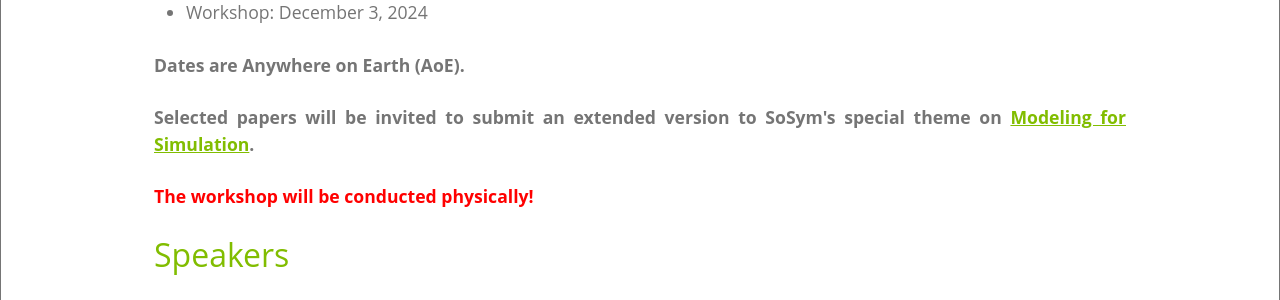
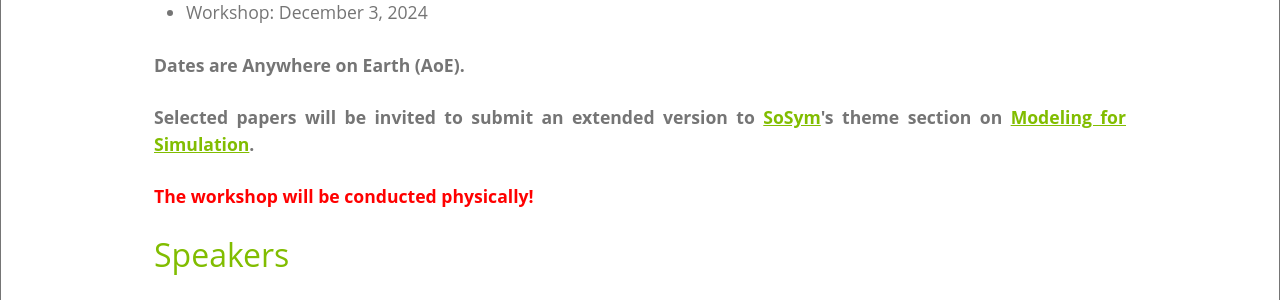
Before and after one commit to phizech/m4s.github.io, a Jekyll site: the page built from index.html, in a window 1280 px wide and 900 px high, scrolled down 3005 px. Shown: the part 155-455 px from the top of the window. Built offline with Jekyll 4.4.1, drawn with Linux system fonts in a browser that asks for light colours.

Commit message:
Update index.html

```diff
--- a/index.html
+++ b/index.html
@@ -95,7 +95,7 @@
          <b>Dates are Anywhere on Earth (AoE).</b>
          <br>
          <br>
-         <b>Selected papers will be invited to submit an extended version to SoSym's special theme on <a href="https://www.sosym.org/theme_sections/cfp/cfp-SoSyM-TS-m4s.pdf">Modeling for Simulation</a>.</b>
+         <b>Selected papers will be invited to submit an extended version to <a href="https://www.sosym.org/">SoSym</a>'s theme section on <a href="https://www.sosym.org/theme_sections/cfp/cfp-SoSyM-TS-m4s.pdf">Modeling for Simulation</a>.</b>
          <br>
          <br>
          <font color="red">
```
